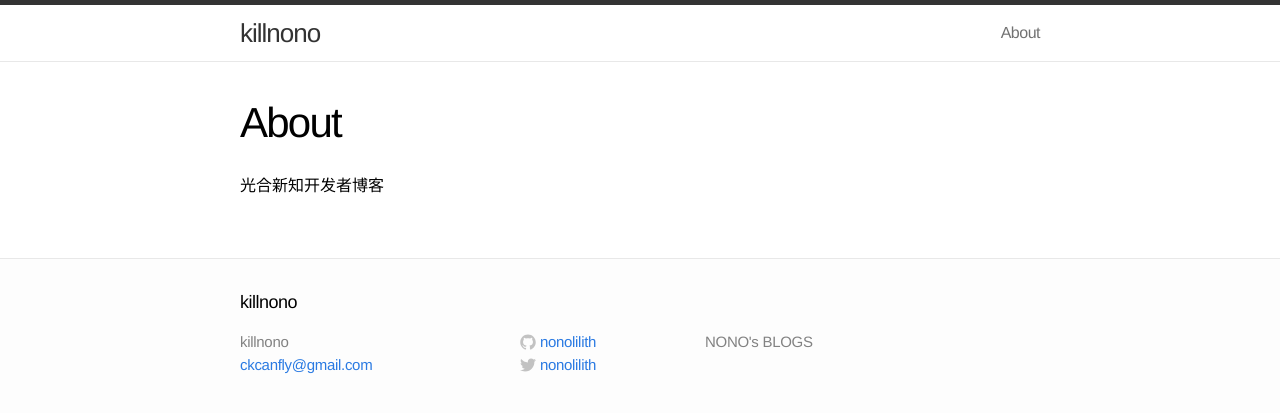
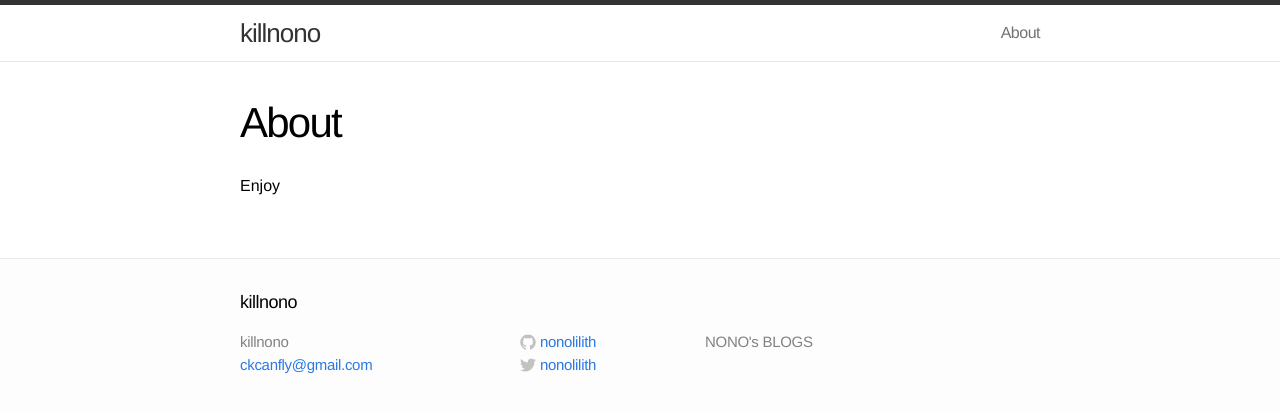
Before and after one commit to killnono/killnono.github.io, a Jekyll site: the page built from about.md, in a window 1280 px wide. Shown: the top 413 px of the page. Built offline with Jekyll 4.4.1, drawn with Linux system fonts in a browser that asks for light colours; Markdown is read by kramdown in place of the engine named in the settings.

Commit message:
Update about.md

```diff
--- a/about.md
+++ b/about.md
@@ -4,4 +4,4 @@ title: About
 permalink: /about/
 ---
 
-光合新知开发者博客
+Enjoy
```
